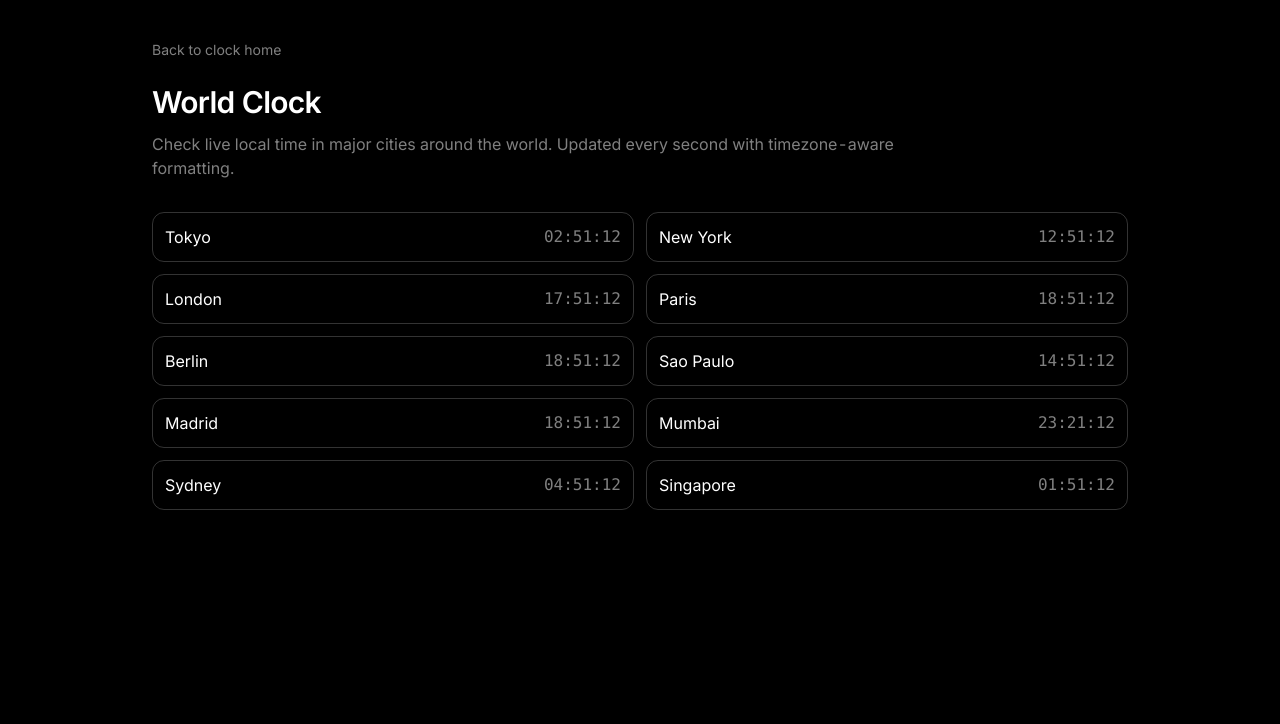
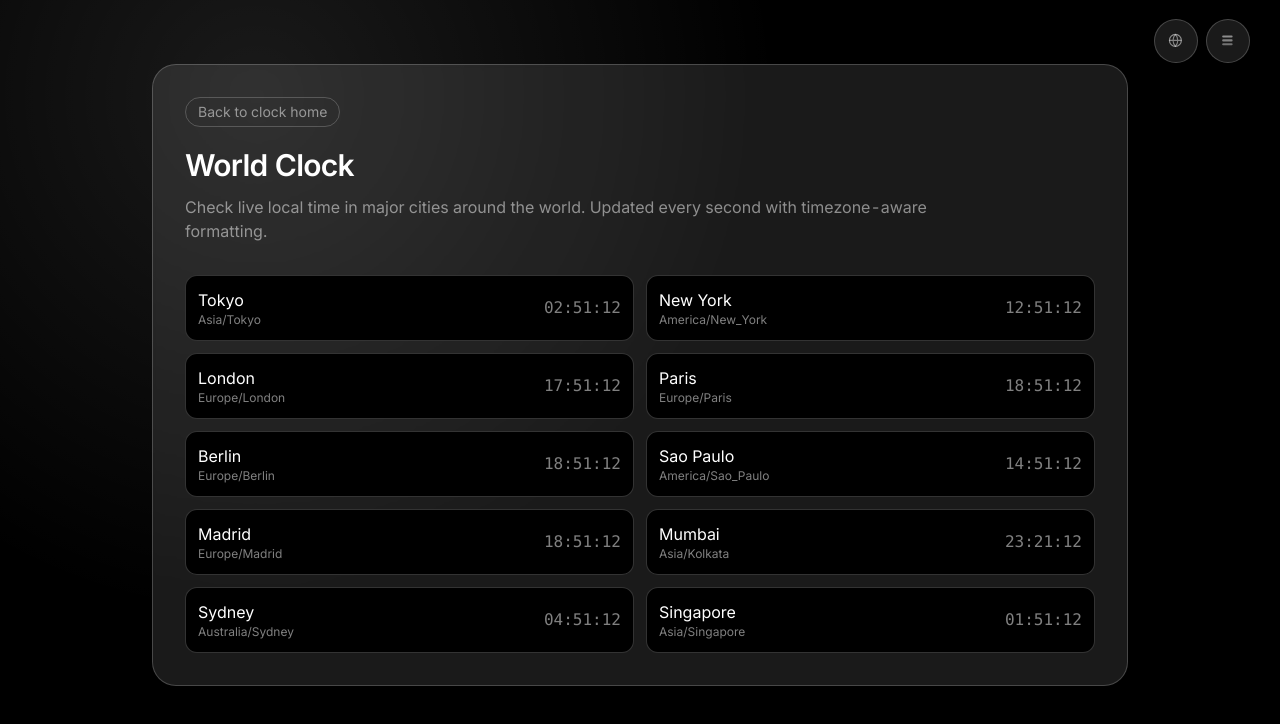
Before and after one commit to KoenigWolf/clock-app, a Next.js app: page /en/world-clock in a window 1280 px wide. Shown: the top 724 px of the page. Built offline with nearby package versions, Linux system fonts and the light colour scheme.

Commit message:
feat(ui): 全ページのデザイン理念をトップ基準に統一
背景レイヤー・カード質感・戻る導線・余白ルールを統一し、トップメニューから東京時刻導線を整理

```diff
--- a/src/app/[locale]/page.tsx
+++ b/src/app/[locale]/page.tsx
@@ -30,6 +30,7 @@ export default async function Home({ params: { locale } }: Props) {
         dangerouslySetInnerHTML={{ __html: JSON.stringify(jsonLd) }}
       />
       <main className="relative flex min-h-screen items-center justify-center bg-background">
+        <div className="pointer-events-none absolute inset-0 bg-[radial-gradient(circle_at_20%_12%,rgba(255,255,255,0.1),transparent_42%)]" />
         <WebVitals />
         <h1 className="sr-only">{t('title')}</h1>
         <p className="sr-only">{t('description')}</p>
--- a/src/app/[locale]/time-in/[city]/page.tsx
+++ b/src/app/[locale]/time-in/[city]/page.tsx
@@ -3,6 +3,7 @@ import Link from 'next/link'
 import { notFound } from 'next/navigation'
 import { getTranslations } from 'next-intl/server'
 
+import { HomeUtilityMenu } from '@/components'
 import { CityTimeCard } from '@/components/seo/CityTimeCard'
 import { locales, type Locale } from '@/lib'
 import { getSiteUrl } from '@/lib/site'
@@ -70,11 +71,15 @@ export default async function TimeInCityPage({
         type="application/ld+json"
         dangerouslySetInnerHTML={{ __html: JSON.stringify(jsonLd) }}
       />
-      <main className="mx-auto min-h-screen w-full max-w-3xl px-4 py-10 sm:px-6">
-        <nav className="mb-6 text-sm text-foreground-muted">
+      <main className="relative min-h-screen bg-background">
+        <div className="pointer-events-none absolute inset-0 bg-[radial-gradient(circle_at_20%_12%,rgba(255,255,255,0.1),transparent_42%)]" />
+        <HomeUtilityMenu />
+        <section className="relative mx-auto w-full max-w-5xl px-4 py-16 sm:px-6">
+          <div className="rounded-[1.5rem] border border-border bg-background-overlay p-6 backdrop-blur-[2px] sm:p-8">
+            <nav className="mb-5 text-sm text-foreground-muted">
               <Link
                 href={`/${locale}/world-clock`}
-            className="hover:text-foreground"
+                className="inline-flex rounded-full border border-border px-3 py-1 transition-colors hover:bg-background-overlay-strong hover:text-foreground"
               >
                 {t('backToWorldClock')}
               </Link>
@@ -83,7 +88,10 @@ export default async function TimeInCityPage({
               {t('heading', { city: cityName })}
             </h1>
             <p className="mt-3 text-foreground-muted">
-          {t('description', { city: cityName, timezone: cityInfo.timeZone })}
+              {t('description', {
+                city: cityName,
+                timezone: cityInfo.timeZone,
+              })}
             </p>
             <section className="mt-8">
               <CityTimeCard
@@ -91,6 +99,8 @@ export default async function TimeInCityPage({
                 timeZone={cityInfo.timeZone}
               />
             </section>
+          </div>
+        </section>
       </main>
     </>
   )
--- a/src/app/[locale]/utc-converter/page.tsx
+++ b/src/app/[locale]/utc-converter/page.tsx
@@ -2,6 +2,7 @@ import type { Metadata } from 'next'
 import Link from 'next/link'
 import { getTranslations } from 'next-intl/server'
 
+import { HomeUtilityMenu } from '@/components'
 import { UtcConverter } from '@/components/seo/UtcConverter'
 import { type Locale } from '@/lib'
 import { getSiteUrl } from '@/lib/site'
@@ -35,18 +36,29 @@ export default async function UtcConverterPage({ params: { locale } }: Props) {
   })
 
   return (
-    <main className="mx-auto min-h-screen w-full max-w-5xl px-4 py-10 sm:px-6">
-      <nav className="mb-6 text-sm text-foreground-muted">
-        <Link href={`/${locale}`} className="hover:text-foreground">
+    <main className="relative min-h-screen bg-background">
+      <div className="pointer-events-none absolute inset-0 bg-[radial-gradient(circle_at_20%_12%,rgba(255,255,255,0.1),transparent_42%)]" />
+      <HomeUtilityMenu />
+      <section className="relative mx-auto w-full max-w-5xl px-4 py-16 sm:px-6">
+        <div className="rounded-[1.5rem] border border-border bg-background-overlay p-6 backdrop-blur-[2px] sm:p-8">
+          <nav className="mb-5 text-sm text-foreground-muted">
+            <Link
+              href={`/${locale}`}
+              className="inline-flex rounded-full border border-border px-3 py-1 transition-colors hover:bg-background-overlay-strong hover:text-foreground"
+            >
               {t('backToHome')}
             </Link>
           </nav>
           <h1 className="text-3xl font-semibold tracking-tight text-foreground">
             {t('heading')}
           </h1>
-      <p className="mt-3 max-w-3xl text-foreground-muted">{t('description')}</p>
+          <p className="mt-3 max-w-3xl text-foreground-muted">
+            {t('description')}
+          </p>
           <section className="mt-8">
             <UtcConverter locale={locale as Locale} />
+          </section>
+        </div>
       </section>
     </main>
   )
--- a/src/app/[locale]/world-clock/page.tsx
+++ b/src/app/[locale]/world-clock/page.tsx
@@ -2,6 +2,7 @@ import type { Metadata } from 'next'
 import Link from 'next/link'
 import { getTranslations } from 'next-intl/server'
 
+import { HomeUtilityMenu } from '@/components'
 import { WorldClockList } from '@/components/seo/WorldClockList'
 import { type Locale } from '@/lib'
 import { getSiteUrl } from '@/lib/site'
@@ -29,18 +30,29 @@ export default async function WorldClockPage({ params: { locale } }: Props) {
   const t = await getTranslations({ locale, namespace: 'seoPages.worldClock' })
 
   return (
-    <main className="mx-auto min-h-screen w-full max-w-5xl px-4 py-10 sm:px-6">
-      <nav className="mb-6 text-sm text-foreground-muted">
-        <Link href={`/${locale}`} className="hover:text-foreground">
+    <main className="relative min-h-screen bg-background">
+      <div className="pointer-events-none absolute inset-0 bg-[radial-gradient(circle_at_20%_12%,rgba(255,255,255,0.1),transparent_42%)]" />
+      <HomeUtilityMenu />
+      <section className="relative mx-auto w-full max-w-5xl px-4 py-16 sm:px-6">
+        <div className="rounded-[1.5rem] border border-border bg-background-overlay p-6 backdrop-blur-[2px] sm:p-8">
+          <nav className="mb-5 text-sm text-foreground-muted">
+            <Link
+              href={`/${locale}`}
+              className="inline-flex rounded-full border border-border px-3 py-1 transition-colors hover:bg-background-overlay-strong hover:text-foreground"
+            >
               {t('backToHome')}
             </Link>
           </nav>
           <h1 className="text-3xl font-semibold tracking-tight text-foreground">
             {t('heading')}
           </h1>
-      <p className="mt-3 max-w-3xl text-foreground-muted">{t('description')}</p>
+          <p className="mt-3 max-w-3xl text-foreground-muted">
+            {t('description')}
+          </p>
           <section className="mt-8">
             <WorldClockList locale={locale as Locale} />
+          </section>
+        </div>
       </section>
     </main>
   )
--- a/src/components/layout/HomeUtilityMenu.tsx
+++ b/src/components/layout/HomeUtilityMenu.tsx
@@ -5,7 +5,6 @@ import { useLocale, useTranslations } from 'next-intl'
 import { useState } from 'react'
 
 import {
-  CityTimeIcon,
   CloseIcon,
   MenuIcon,
   UtcConverterIcon,
@@ -61,16 +60,6 @@ export function HomeUtilityMenu() {
                 {t('utcConverter')}
               </Link>
             </li>
-            <li>
-              <Link
-                href={`/${locale}/time-in/tokyo`}
-                className="group flex items-center gap-2 rounded-lg px-3 py-2 text-sm text-foreground-muted transition-colors hover:bg-background-overlay hover:text-foreground"
-                onClick={() => setOpen(false)}
-              >
-                <CityTimeIcon className="h-4 w-4 transition-[filter,opacity] duration-200 ease-out group-hover:opacity-100 group-hover:brightness-125" />
-                {t('timeInCity')}
-              </Link>
-            </li>
           </ul>
         </div>
       ) : null}
--- a/src/components/seo/CityTimeCard.tsx
+++ b/src/components/seo/CityTimeCard.tsx
@@ -35,12 +35,12 @@ export function CityTimeCard({ locale, timeZone }: Props) {
   }).format(now)
 
   return (
-    <div className="rounded-2xl border border-border bg-background-overlay p-6 text-center">
+    <div className="rounded-2xl border border-border bg-background p-6 text-center">
       <p className="font-mono text-[clamp(2.2rem,9vw,4rem)] leading-none text-foreground">
         {time}
       </p>
       <p className="mt-3 text-sm text-foreground-muted">{date}</p>
-      <p className="mt-2 text-xs uppercase tracking-wider text-foreground-muted">
+      <p className="mt-3 inline-flex rounded-full border border-border bg-background-overlay px-3 py-1 text-[0.65rem] uppercase tracking-wider text-foreground-muted">
         {timeZone}
       </p>
     </div>
--- a/src/components/seo/UtcConverter.tsx
+++ b/src/components/seo/UtcConverter.tsx
@@ -24,9 +24,9 @@ export function UtcConverter({ locale }: Props) {
   }, [input])
 
   return (
-    <div className="rounded-2xl border border-border bg-background-overlay p-6">
+    <div className="rounded-2xl border border-border bg-background p-5 sm:p-6">
       <label
-        className="block text-sm text-foreground-muted"
+        className="block text-xs uppercase tracking-wider text-foreground-muted"
         htmlFor="utc-input"
       >
         UTC Date Time
@@ -36,7 +36,7 @@ export function UtcConverter({ locale }: Props) {
         type="datetime-local"
         value={input}
         onChange={(event) => setInput(event.target.value)}
-        className="mt-2 w-full rounded-lg border border-border bg-transparent px-3 py-2 text-foreground outline-none"
+        className="mt-2 w-full rounded-lg border border-border bg-background-overlay px-3 py-2 text-foreground outline-none transition-colors focus:border-foreground-muted"
       />
 
       {utcDate ? (
@@ -56,7 +56,7 @@ export function UtcConverter({ locale }: Props) {
             return (
               <li
                 key={city.slug}
-                className="rounded-lg border border-border p-3"
+                className="rounded-lg border border-border bg-background-overlay p-3"
               >
                 <p className="text-sm text-foreground">{city.names[locale]}</p>
                 <p className="mt-1 text-xs text-foreground-muted">
--- a/src/components/seo/WorldClockList.tsx
+++ b/src/components/seo/WorldClockList.tsx
@@ -36,12 +36,20 @@ export function WorldClockList({ locale }: Props) {
   return (
     <ul className="grid gap-3 sm:grid-cols-2">
       {rows.map((city) => (
-        <li key={city.slug} className="rounded-xl border border-border p-3">
+        <li
+          key={city.slug}
+          className="rounded-xl border border-border bg-background p-3 transition-colors hover:bg-background-overlay"
+        >
           <Link
             href={`/${locale}/time-in/${city.slug}`}
             className="flex items-center justify-between gap-3"
           >
-            <span className="text-foreground">{city.names[locale]}</span>
+            <div className="min-w-0">
+              <p className="truncate text-foreground">{city.names[locale]}</p>
+              <p className="truncate text-xs text-foreground-muted">
+                {city.timeZone}
+              </p>
+            </div>
             <span className="font-mono text-foreground-muted">{city.time}</span>
           </Link>
         </li>
```
Lines whose indentation alone changed are shown as unchanged.
